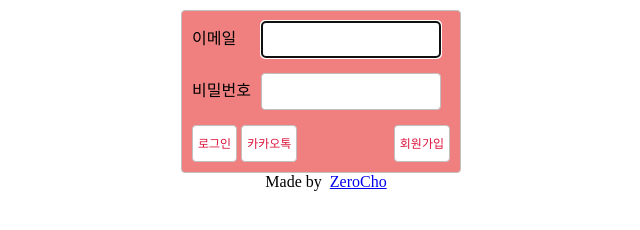
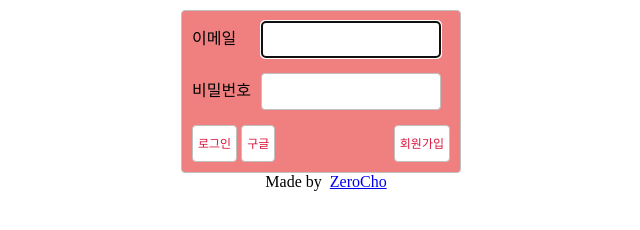
Before and after one commit to h9661/nodebird, a website: page views/layout.html in a window 1280 px wide. Shown: the full height of the page, 59-699 px from the left. Drawn offline with nearby package versions, Linux system fonts and the light colour scheme; files that its build step writes are made by us from their sources.

Commit message:
kakao google로 수정

```diff
--- a/views/layout.html
+++ b/views/layout.html
@@ -45,7 +45,7 @@
 
                     <a id="join" href="/join" class="btn">회원가입</a>
                     <button id="login" type="submit" class="btn">로그인</button>
-                    <a id="kakao" href="/auth/kakao" class="btn">카카오톡</a>
+                    <a id="kakao" href="/auth/google" class="btn">구글</a>
                 </form>
 
                 {% endif %}
```
